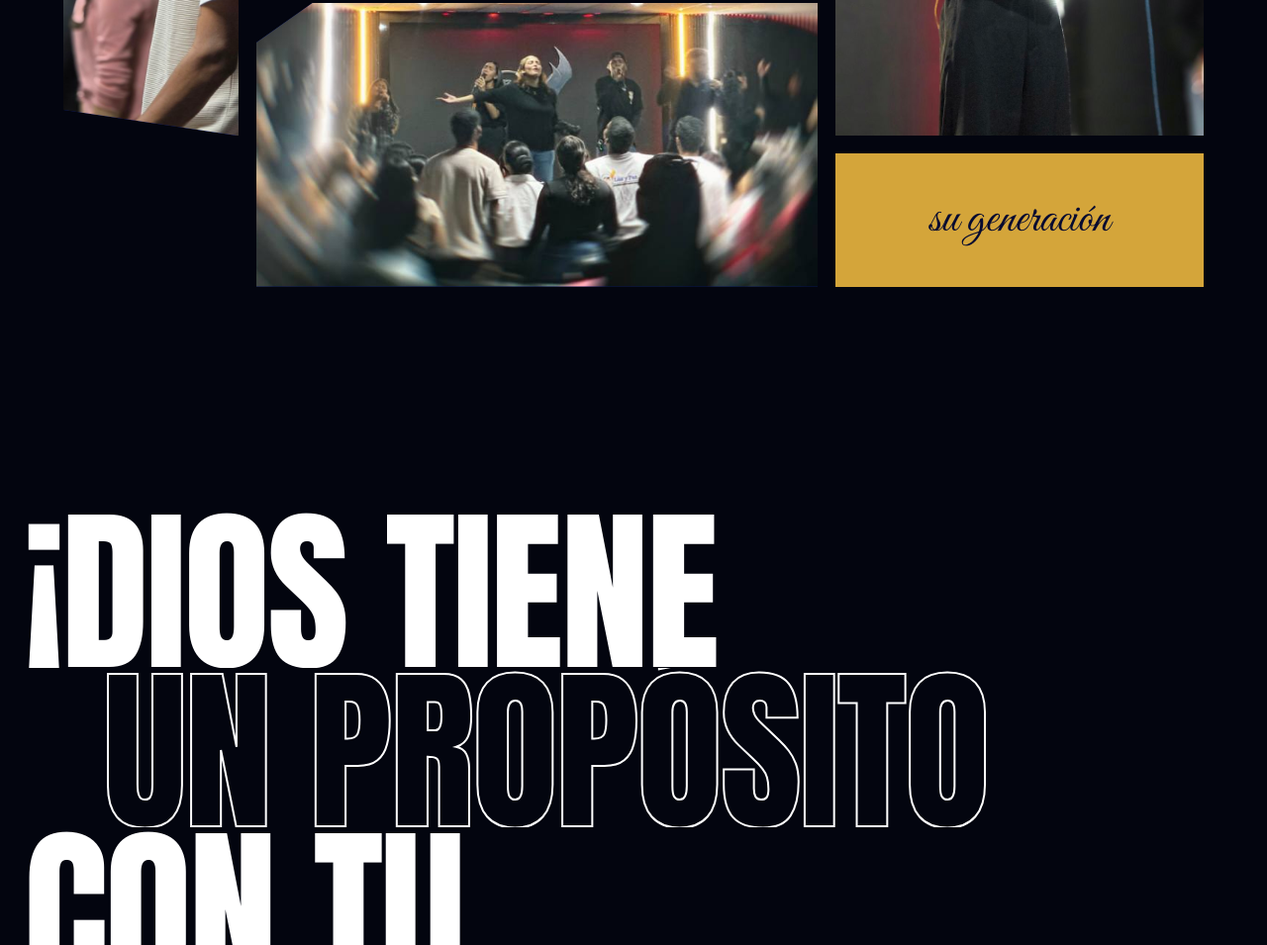
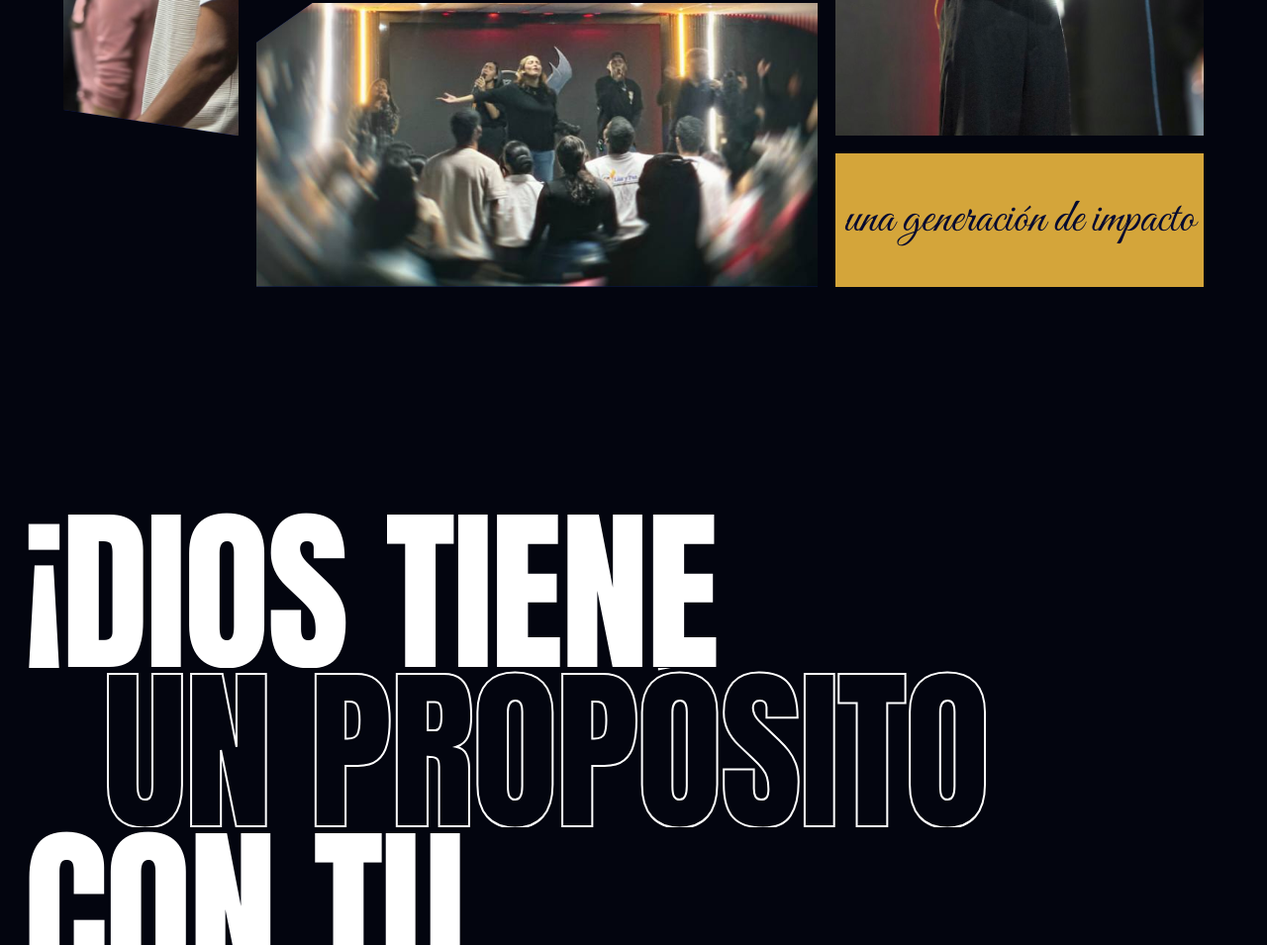
Before and after one commit to jesusdavid060403-cmyk/Impacto-generacional, a plain HTML site: page index.html in a window 1280 px wide. Shown: the part 4003-4958 px from the top of the page at 99% size. Drawn offline with nearby package versions, Linux system fonts and the light colour scheme; no server answers; a web font is replaced by a local one.

Commit message:
Update index.html

```diff
--- a/index.html
+++ b/index.html
@@ -122,7 +122,7 @@ const v=$('#v'),cv=$('#cv');if(C.VIDEO)v.src=C.VIDEO;if(C.POSTER)cv.style.backgr
 const ev=e=>sb&&safe(sb.from('video_events').insert({visitor_id:vid,event:e}));
 cv.onclick=()=>{cv.classList.add('h');v.play()};v.onplay=()=>ev('play');v.onpause=()=>{if(!v.ended)ev('pause')};v.onended=()=>ev('ended');
 const gal=Array.isArray(C.GALLERY)?C.GALLERY:[];
-$('#g').innerHTML=[0,1,2,3,4,5].map(i=>`<div class="c"><div class="ph" ${gal[i]?`style="background-image:url(${gal[i]})"`:''}></div>${gal[i]?'':`<span>0${i+1}</span>`}</div>`).join('')+'<div class="c cx sc">su generación</div>';
+$('#g').innerHTML=[0,1,2,3,4,5].map(i=>`<div class="c"><div class="ph" ${gal[i]?`style="background-image:url(${gal[i]})"`:''}></div>${gal[i]?'':`<span>0${i+1}</span>`}</div>`).join('')+'<div class="c cx sc">una generación de impacto</div>';
 const b=$('#cta'),ty=$('#ty');
 function done(anim){b.classList.add('on');b.textContent='✓ Estás dentro';b.disabled=true;
  ty.textContent='¡Te esperamos este domingo!';if(anim&&window.gsap)gsap.from(ty,{y:50,opacity:0,scale:.8,rotate:-4,duration:1.1,ease:'expo.out'})}
```
